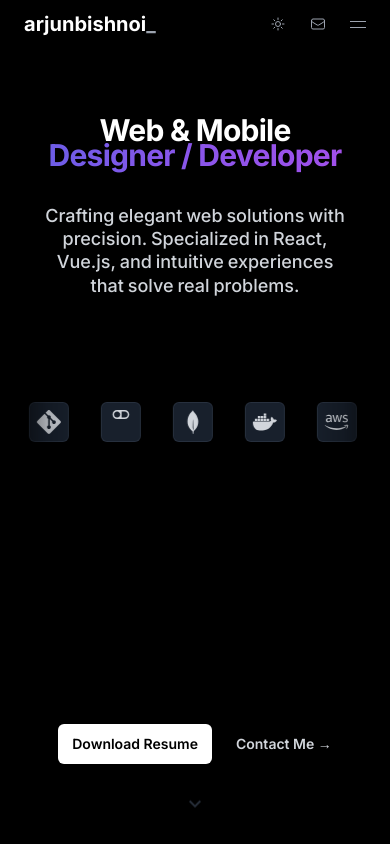
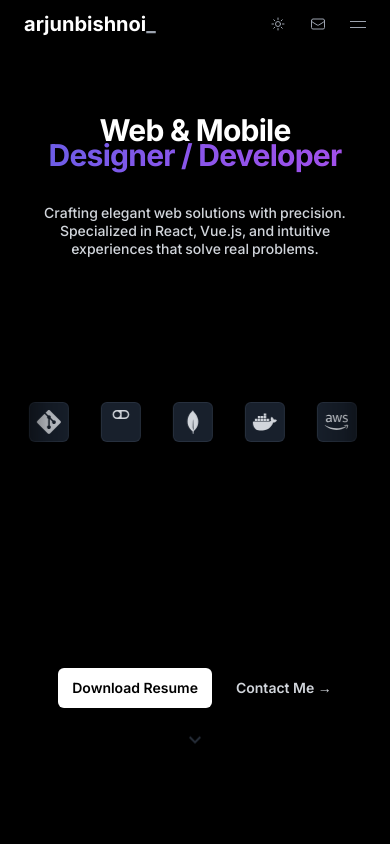
Before and after one commit to arjunbishnoi/arjunbishnoi.com, a Nuxt app: page / in a window 390 px wide. Shown: the top 844 px of the page. Built offline with nearby package versions, Linux system fonts and the light colour scheme.

Commit message:
Refine hero section typography and layout; adjust paragraph font size for improved readability, enhance bottom area margins for better spacing across devices, and reposition scroll indicator for optimized mobile experience.

```diff
--- a/pages/index.vue
+++ b/pages/index.vue
@@ -13,7 +13,7 @@
                 <span class="hero-title-line hero-line-2 block mx-auto text-8xl md:text-6xl lg:text-7xl tracking-tight" style="font-size: 30px !important; line-height: 1.0;">Designer / Developer</span>
               </span>
             </h1>
-            <p class="mt-5 sm:mt-8 text-lg leading-7 xs:leading-8 text-gray-300 mx-auto w-[90%] sm:w-auto sm:max-w-2xl hero-text font-medium">
+            <p class="mt-5 sm:mt-8 text-sm sm:text-base md:text-lg leading-6 xs:leading-7 sm:leading-7 text-gray-300 mx-auto w-[90%] sm:w-auto sm:max-w-2xl hero-text font-medium">
               Crafting elegant web solutions with precision.
               Specialized in React, Vue.js, and
               intuitive experiences that solve real problems.
@@ -163,8 +163,8 @@
         </div>
       </div>
 
-      <!-- Bottom area with buttons and scroll arrow - with moderate bottom margin -->
-      <div class="w-full flex flex-col items-center justify-center mb-16 sm:mb-20 mt-auto">
+      <!-- Bottom area with buttons and scroll arrow - with adaptive margins for different devices -->
+      <div class="w-full flex flex-col items-center justify-center mb-24 pb-8 sm:pb-0 sm:mb-16 md:mb-20 mt-auto">
         <!-- Buttons -->
         <div class="flex items-center justify-center gap-x-6">
           <a
@@ -179,8 +179,8 @@
           </a>
         </div>
 
-        <!-- Scroll down indicator -->
-        <div class="scroll-indicator mt-6 pb-4 flex justify-center">
+        <!-- Scroll down indicator - moved up on mobile -->
+        <div class="scroll-indicator mt-4 sm:mt-6 pb-4 flex justify-center">
           <svg xmlns="http://www.w3.org/2000/svg" viewBox="0 0 24 24" class="w-6 h-6 fill-gray-700 animate-bounce-subtle" :class="{'opacity-0': scrolledDown}">
             <path d="M7.41 8.59L12 13.17l4.59-4.58L18 10l-6 6-6-6 1.41-1.41z"/>
           </svg>
```
